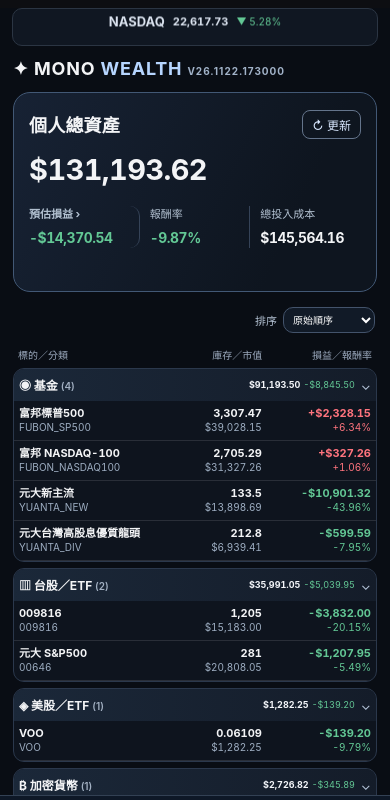
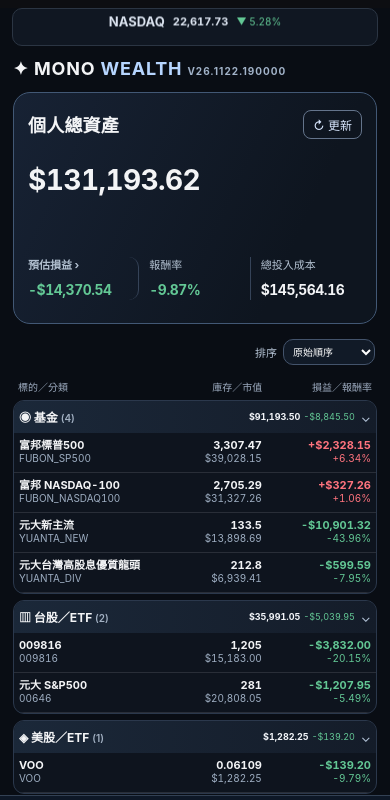
Before and after one commit to nber0910-bot/marlowe-wealth, a plain HTML site: page index.html in a window 390 px wide. Shown: the top 800 px of the page. Drawn offline with Linux system fonts and the light colour scheme.

Commit message:
Add files via upload

```diff
--- a/app.js
+++ b/app.js
@@ -1,5 +1,5 @@
 'use strict';
-// MONO WEALTH V26.1122.173000 — full valuation coverage and header build version.
+// MONO WEALTH V26.1122.190000 — full valuation coverage and header build version.
 // Never change this storage key: existing holdings and trades live here.
 const KEY='marlowe_wealth_v2', BTC_STALE_HOURS=2;
 // V26.1113.09: monthly budget and reliable add-asset; historical contributions and snapshots visible in calendar; preserved storage.
@@ -118,9 +118,9 @@ function renderBtcStatus(){
 function updateBuildVersion(){
   const heading=document.querySelector('h1');if(!heading||!heading.textContent.includes('WEALTH'))return;
   const small=heading.querySelector('small');
-  if(small)small.textContent='V26.1122.173000';
-  else heading.insertAdjacentHTML('beforeend',' <small>V26.1122.173000</small>');
-  document.title='MONO WEALTH V26.1122.173000';
+  if(small)small.textContent='V26.1122.190000';
+  else heading.insertAdjacentHTML('beforeend',' <small>V26.1122.190000</small>');
+  document.title='MONO WEALTH V26.1122.190000';
 }
 
 function position(a){let q=num(a.qty)||0,c=num(a.cost)||0;const trades=state.trades.filter(t=>t.asset===a.id).sort((x,y)=>String(x.date).localeCompare(String(y.date))||(x.created||0)-(y.created||0));for(const t of trades){const tq=num(t.qty)||0,tp=num(t.price)||0,tf=num(t.fee)||0;if(t.side==='buy'){q+=tq;c+=tq*tp+tf;}else if(t.side==='sell'&&tq<=q+1e-8){const avg=q>0?c/q:0;c-=avg*tq;q-=tq;if(Math.abs(q)<1e-8){q=0;c=0;}}}return {q,c};}
@@ -1035,9 +1035,9 @@ function confirmEstimatedTrade(created){const t=state.trades.find(t=>t.created==
 function renderPendingSummary(){let el=byId('estimatedSummary');if(!el){const target=byId('total')?.closest('.card')||byId('total')?.parentElement;if(!target)return;el=document.createElement('div');el.id='estimatedSummary';el.className='item';target.appendChild(el);}const pending=state.trades.filter(t=>t.estimated);if(!pending.length){el.style.display='none';return;}el.style.display='';const total=pending.reduce((s,t)=>s+(num(t.twdTotal)||0),0);el.innerHTML=`<b>🟡 預估入庫 · ${pending.length} 筆</b><p>已記入持倉的預估投入：${money(total)}</p><small>此金額已反映於預估持倉，請勿與總資產再相加。實際成交股數、匯率及損益仍待券商確認。</small>`;}
 
 const MONO_SAVINGS_GOAL=200000;let monoHeroMode='assets';
-function updateHeroAssetMode(){const el=document.getElementById('total');if(!el)return;const savings=typeof savingsBalance==='function'?savingsBalance():0;const invest=Number(window.monoInvestmentValue||0);const isSavings=monoHeroMode==='savings';el.textContent=money(isSavings?savings:invest+savings);document.getElementById('heroViewTitle').textContent=isSavings?'個人總存款':'個人總資產';document.getElementById('heroSummary').hidden=isSavings;document.getElementById('heroSavingsSummary').hidden=!isSavings;document.getElementById('heroSavingsProgress').hidden=!isSavings;if(isSavings)document.getElementById('heroPeriodView').hidden=true;document.getElementById('heroSavingsPercent').textContent=(savings/MONO_SAVINGS_GOAL*100).toFixed(2)+'%';document.getElementById('heroSavingsRemaining').textContent=money(Math.max(0,MONO_SAVINGS_GOAL-savings));document.getElementById('heroSavingsProgressFill').style.width=Math.min(100,Math.max(0,savings/MONO_SAVINGS_GOAL*100))+'%';}
-function installSavingsHeroSwitch(){const el=document.getElementById('heroModeSwitch');if(!el)return;const toggle=()=>{monoHeroMode=monoHeroMode==='assets'?'savings':'assets';updateHeroAssetMode();};el.addEventListener('click',toggle);el.addEventListener('keydown',e=>{if(e.key==='Enter'||e.key===' '){e.preventDefault();toggle();}});}
-// SAVINGS V26.1122.173000: separate ledger, never written to marlowe_wealth_v2.
+function updateHeroAssetMode(){const el=document.getElementById('total');if(!el)return;const savings=typeof savingsBalance==='function'?savingsBalance():0;const invest=Number(window.monoInvestmentValue||0);const isSavings=monoHeroMode==='savings';el.textContent=money(isSavings?savings:invest+savings);document.getElementById('heroViewTitle').textContent=isSavings?'個人總存款':'個人總資產';document.getElementById('heroSummary').hidden=isSavings||!document.getElementById('heroPeriodView').hidden;document.getElementById('heroSavingsSummary').hidden=!isSavings;document.getElementById('heroSavingsProgress').hidden=!isSavings;if(isSavings){document.getElementById('heroPeriodView').hidden=true;document.getElementById('heroSummary').hidden=true;}document.getElementById('heroSavingsPercent').textContent=(savings/MONO_SAVINGS_GOAL*100).toFixed(2)+'%';document.getElementById('heroSavingsRemaining').textContent=money(Math.max(0,MONO_SAVINGS_GOAL-savings));document.getElementById('heroSavingsProgressFill').style.width=Math.min(100,Math.max(0,savings/MONO_SAVINGS_GOAL*100))+'%';}
+function installSavingsHeroSwitch(){const el=document.getElementById('heroModeSwitch');if(!el)return;const toggle=()=>{monoHeroMode=monoHeroMode==='assets'?'savings':'assets';document.getElementById('heroPeriodView').hidden=true;updateHeroAssetMode();};el.addEventListener('click',toggle);el.addEventListener('keydown',e=>{if(e.key==='Enter'||e.key===' '){e.preventDefault();toggle();}});}
+// SAVINGS V26.1122.190000: separate ledger, never written to marlowe_wealth_v2.
 const SAVINGS_KEY='mono_wealth_savings_v1';
 function savingsRead(){
   try{const x=JSON.parse(localStorage.getItem(SAVINGS_KEY));return x&&Array.isArray(x.entries)?x.entries:[];}
--- a/index.html
+++ b/index.html
@@ -6,7 +6,7 @@
 <meta name="viewport" content="width=device-width,initial-scale=1,viewport-fit=cover">
 <meta name="theme-color" content="#10151f">
 <link rel="manifest" href="manifest.webmanifest">
-<title>MONO WEALTH V26.1122.173000</title>
+<title>MONO WEALTH V26.1122.190000</title>
 <style>
 :root{
   font-family:-apple-system,BlinkMacSystemFont,'Noto Sans TC',sans-serif;
@@ -540,7 +540,7 @@ main>header{margin:4px 0 12px}main>header h1{font-size:18px;margin:0;letter-spac
 .risk-tile-status{font-size:11px;font-weight:700;margin-bottom:10px;line-height:1.35}
 .risk-status-red{color:#f06c7c}.risk-status-yellow{color:#f1bf5b}.risk-status-green{color:#41c99a}.risk-status-gray{color:#a3b5cb}
 
-/* V26.1122.173000 — single SAVINGS balance; independent from investment P/L */
+/* V26.1122.190000 — single SAVINGS balance; independent from investment P/L */
 .savings-asset-card .savings-category-caption{font-size:10px;color:#8fa5be;font-weight:400}
 .savings-asset-row{display:flex;align-items:center;justify-content:space-between;padding:13px 15px;gap:12px;color:#e9f1ff}
 .savings-asset-row span{font-weight:650}.savings-asset-row small{display:block;color:#91a4be;font-weight:400;margin-top:3px}
@@ -559,7 +559,7 @@ main>header{margin:4px 0 12px}main>header h1{font-size:18px;margin:0;letter-spac
 .savings-entry-right strong{display:block;font-variant-numeric:tabular-nums}.savings-entry-right button{margin-top:5px;font-size:12px;padding:3px 9px;border:1px solid #52637c;background:transparent;color:#c6d5e9;border-radius:7px}
 .savings-overall{margin-top:10px;display:flex;justify-content:space-between;align-items:center;padding:12px 15px;border:1px solid #354c68;border-radius:12px;background:#111e30;color:#b7cce6}
 .savings-overall strong{color:#f2f6ff}
-/* V26.1122.173000: no redundant total card, consistent Taiwan red-up green-down */
+/* V26.1122.190000: no redundant total card, consistent Taiwan red-up green-down */
 .savings-overall{display:none!important}
 .positive{color:#ff747e}.negative{color:#63c895}
 #valuationHero .hero-total{gap:0}
@@ -567,7 +567,7 @@ main>header{margin:4px 0 12px}main>header h1{font-size:18px;margin:0;letter-spac
 
 #valuationHero{height:181px!important;min-height:181px!important;box-sizing:border-box;overflow:hidden;position:relative}#heroModeSwitch{cursor:pointer;touch-action:manipulation}#valuationHero .hero-summary{grid-template-columns:repeat(3,minmax(0,1fr));align-items:start}#valuationHero .hero-summary strong{font-size:clamp(13px,3.55vw,20px);letter-spacing:-.4px;overflow:hidden}#heroSavingsSummary[hidden],#heroSavingsProgress[hidden]{display:none!important}#heroSavingsProgress{position:absolute;bottom:8px;left:15px;right:15px;height:4px;border-radius:6px;background:#28384d;overflow:hidden}#heroSavingsProgressFill{height:100%;background:#a5cafa;border-radius:6px;transition:width .25s}@media(max-width:390px){#valuationHero{height:177px!important;min-height:177px!important}}
 
-/* V26.1122.173000 — allocation includes savings; hero is content-sized and never clips values */
+/* V26.1122.190000 — allocation includes savings; hero is content-sized and never clips values */
 #valuationHero{height:auto!important;min-height:0!important;overflow:visible!important;padding:17px 15px 19px!important;}
 #valuationHero .hero-total{margin:14px 0 22px!important;align-items:center!important;}
 #valuationHero .hero-total strong{line-height:1.18!important;display:block;}
@@ -576,6 +576,32 @@ main>header{margin:4px 0 12px}main>header h1{font-size:18px;margin:0;letter-spac
 #valuationHero .hero-period-view{padding-bottom:7px!important;}
 #valuationHero #heroSavingsProgress{bottom:9px;}
 @media(max-width:390px){#valuationHero{height:auto!important;min-height:0!important;padding-bottom:20px!important;}#valuationHero .hero-total{margin-bottom:19px!important;}}
+
+/* V26.1122.190000 — identical card geometry in all three modes. */
+#valuationHero{
+  box-sizing:border-box!important;
+  width:100%!important;
+  height:232px!important;
+  min-height:232px!important;
+  max-height:232px!important;
+  padding:16px 15px 19px!important;
+  overflow:visible!important;
+  display:flex!important;
+  flex-direction:column!important;
+}
+#valuationHero .hero-topline{flex:0 0 auto!important;min-height:31px!important}
+#heroOverviewContent{display:flex!important;flex-direction:column!important;flex:1 1 auto!important;min-height:0!important}
+#valuationHero .hero-total{flex:0 0 auto!important;margin:17px 0 0!important;min-height:48px!important;align-items:center!important}
+#valuationHero .hero-total strong{line-height:1.2!important;white-space:nowrap;font-size:clamp(27px,7.2vw,42px)!important}
+#valuationHero .hero-summary{flex:0 0 auto!important;min-height:0!important;margin-top:auto!important;padding:0 0 4px!important;align-items:start!important}
+#valuationHero .hero-summary strong{line-height:1.35!important;font-size:clamp(13px,3.55vw,20px)!important;overflow:visible!important}
+#valuationHero #heroSavingsProgress{position:static!important;flex:0 0 auto!important;width:100%!important;height:6px!important;margin:14px 0 0!important;background:#344258!important;border-radius:20px!important;overflow:hidden!important}
+#valuationHero #heroSavingsProgressFill{background:#f36a7d!important;height:100%!important;border-radius:20px!important}
+#valuationHero .hero-period-view{margin-top:auto!important;flex:0 0 auto!important;padding:0 0 2px!important}
+#valuationHero .hero-period-view .period-metrics{margin:12px 0 0!important}
+#valuationHero .hero-period-view .period-metric strong{font-size:clamp(12px,3.55vw,19px)!important;overflow-wrap:anywhere;white-space:normal!important}
+#valuationHero .hero-period-view .period-metric span{margin-top:5px!important}
+@media(max-width:390px){#valuationHero{height:232px!important;min-height:232px!important;max-height:232px!important;padding:16px 14px 19px!important}}
 </style>
 <style>#market-risk{padding:18px 4px 110px;color:#e8f0fc}.risk-title{font-size:20px;font-weight:800;letter-spacing:1px}.risk-title span{color:#a6caff}.risk-muted,.risk-panel p{color:#9eafc6;font-size:13px;line-height:1.7}.risk-panel,.risk-tile{background:#131e2e;border:1px solid #405572;border-radius:18px;padding:18px;margin:14px 0}.risk-panel h2{font-size:26px}.risk-panel small,.risk-tile small{color:#a3b5cb}.risk-panel button{background:#1b2d45;color:#fff;border:1px solid #607b9c;border-radius:10px;padding:9px 16px}.risk-grid{display:grid;grid-template-columns:repeat(2,minmax(0,1fr));gap:10px}.risk-tile{margin:0;padding:15px;min-width:0}.risk-tile strong{display:block;font-size:23px;margin:13px 0}.risk-tile small{font-size:11px;line-height:1.6}
 /* V26.1121.110000: vertical, faster, single-line market ticker; risk full-screen */
@@ -601,7 +627,7 @@ body.risk-mode #market-risk{padding-top:12px;}
 <div class="hero-topline"><div><b class="hero-label" id="heroViewTitle">個人總資產</b> </div><div class="hero-actions"><button type="button" id="overviewRefreshButton" class="mini-refresh">↻ 更新</button></div></div>
 <div id="heroOverviewContent"><div class="hero-total" id="heroModeSwitch" role="button" tabindex="0" aria-label="切換個人總資產與個人總存款"><strong id="total">—</strong></div>
 <div class="hero-summary" id="heroSummary"><button type="button" id="heroToggleView" class="summary-click" aria-label="切換期間盈虧"><small>預估損益 ›</small><strong id="heroPnlValue">—</strong></button><div><small>報酬率</small><strong id="heroReturn">—</strong></div><div><small>總投入成本</small><strong id="heroCost">—</strong></div></div>
-<div class="hero-summary" id="heroSavingsSummary" hidden><div><small>儲蓄目標</small><strong>$200,000</strong></div><div><small>完成進度</small><strong id="heroSavingsPercent">0.00%</strong></div><div><small>尚需儲蓄</small><strong id="heroSavingsRemaining">—</strong></div></div><div id="heroSavingsProgress" hidden><div id="heroSavingsProgressFill"></div></div><div class="hero-period-view" id="heroPeriodView" hidden><button type="button" id="heroPeriodBack" class="period-back">‹ 期間盈虧 · 返回總覽</button><div class="period-metrics"><div class="period-metric"><small>今日盈虧</small><strong id="periodToday">—</strong><span id="periodTodayHint">—</span></div><div class="period-metric"><small>7 日累積盈虧</small><strong id="period7">—</strong><span id="period7Hint">—</span></div><div class="period-metric"><small>30 日累積盈虧</small><strong id="period30">—</strong><span id="period30Hint">—</span></div></div></div></div>
+<div id="heroSavingsProgress" hidden><div id="heroSavingsProgressFill"></div></div><div class="hero-summary" id="heroSavingsSummary" hidden><div><small>儲蓄目標</small><strong>$200,000</strong></div><div><small>完成進度</small><strong id="heroSavingsPercent">0.00%</strong></div><div><small>尚需儲蓄</small><strong id="heroSavingsRemaining">—</strong></div></div><div class="hero-period-view" id="heroPeriodView" hidden><button type="button" id="heroPeriodBack" class="period-back">‹ 期間盈虧 · 返回總覽</button><div class="period-metrics"><div class="period-metric"><small>今日盈虧</small><strong id="periodToday">—</strong><span id="periodTodayHint">—</span></div><div class="period-metric"><small>7 日累積盈虧</small><strong id="period7">—</strong><span id="period7Hint">—</span></div><div class="period-metric"><small>30 日累積盈虧</small><strong id="period30">—</strong><span id="period30Hint">—</span></div></div></div></div>
 <div class="hero-data-note" id="heroDataNote" hidden><span id="overviewRefreshNote"></span><span id="pnl"></span><span id="coverage"></span><span id="periodFootnote"></span><span id="progresslabel"></span><div id="progress"></div></div>
 </div>
 
--- a/sw.js
+++ b/sw.js
@@ -1,5 +1,5 @@
 /* MONO WEALTH — network-first service worker, 2026-11-14 */
-const CACHE_NAME = 'mono-wealth-static-261122173000';
+const CACHE_NAME = 'mono-wealth-static-261122190000';
 self.addEventListener('install', event => { self.skipWaiting(); });
 self.addEventListener('activate', event => {
   event.waitUntil((async () => {
```
Also changed, not shown: UPDATE-NOTES-V26.1122.190000.txt (added).
